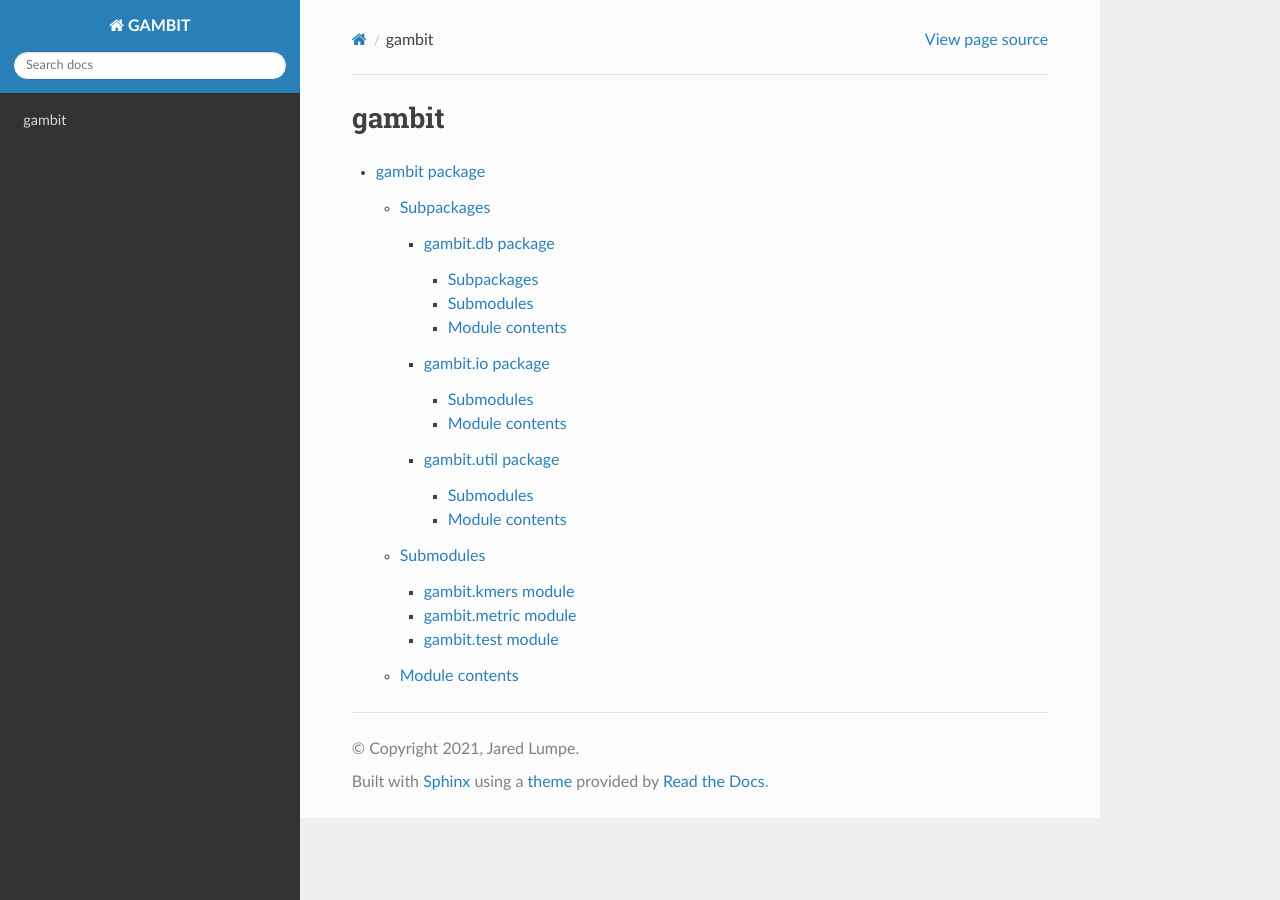
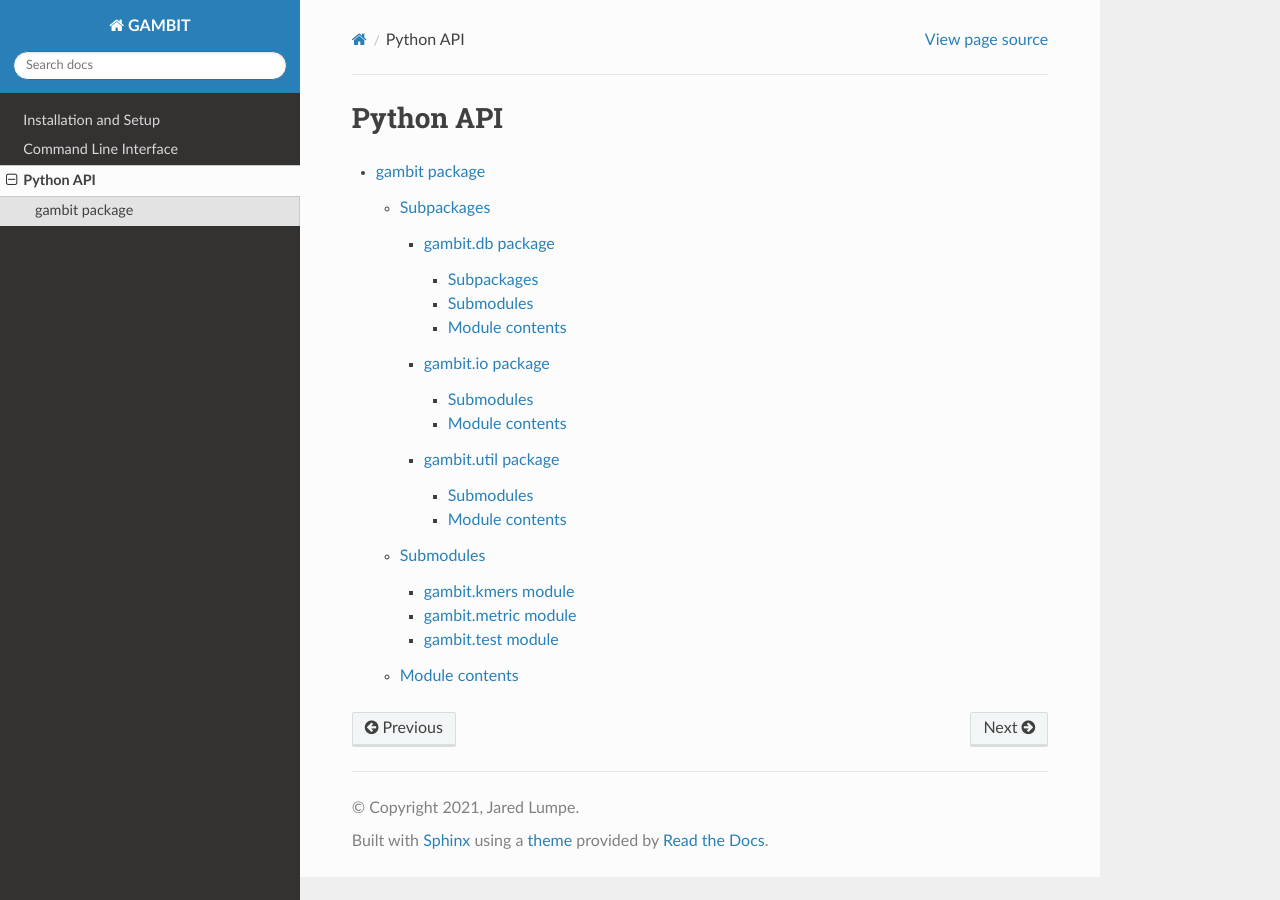
Before and after one commit to jlumpe/gambit, a Sphinx documentation site: the page built from docs/source/api/modules.rst, in a window 1280 px wide. Built offline with Sphinx 7.4.7 and the Read the Docs theme 2.0.0, drawn with Linux system fonts in a browser that asks for light colours.

```diff
--- a/docs/source/modules.rst
+++ b/docs/source/api/modules.rst
@@ -1,5 +1,5 @@
-gambit
-======
+Python API
+==========
 
 .. toctree::
    :maxdepth: 4
--- /dev/null
+++ b/docs/source/cli.rst
@@ -0,0 +1,22 @@
+Command Line Interface
+**********************
+
+TODO
+
+
+Commands
+========
+
+query
+-----
+
+TODO
+
+
+Output Formats
+==============
+
+JSON
+----
+
+TODO
--- /dev/null
+++ b/docs/source/install.rst
@@ -0,0 +1,14 @@
+Installation and Setup
+======================
+
+
+Install from source
+-------------------
+
+TODO
+
+
+Database files
+--------------
+
+TODO
```
Also changed, not shown: docs/source/index.rst (+7 -9 lines), docs/source/api/gambit.db.migrate.rst (renamed from docs/source/gambit.db.migrate.rst), docs/source/api/gambit.db.models.rst (renamed from docs/source/gambit.db.models.rst), docs/source/api/gambit.db.rst (renamed from docs/source/gambit.db.rst), docs/source/api/gambit.db.sqla.rst (renamed from docs/source/gambit.db.sqla.rst), docs/source/api/gambit.io.json.rst (renamed from docs/source/gambit.io.json.rst), docs/source/api/gambit.io.rst (renamed from docs/source/gambit.io.rst), docs/source/api/gambit.io.seq.rst (renamed from docs/source/gambit.io.seq.rst), docs/source/api/gambit.io.util.rst (renamed from docs/source/gambit.io.util.rst), docs/source/api/gambit.kmers.rst (renamed from docs/source/gambit.kmers.rst), docs/source/api/gambit.metric.rst (renamed from docs/source/gambit.metric.rst), docs/source/api/gambit.rst (renamed from docs/source/gambit.rst), docs/source/api/gambit.test.rst (renamed from docs/source/gambit.test.rst), docs/source/api/gambit.util.rst (renamed from docs/source/gambit.util.rst).
